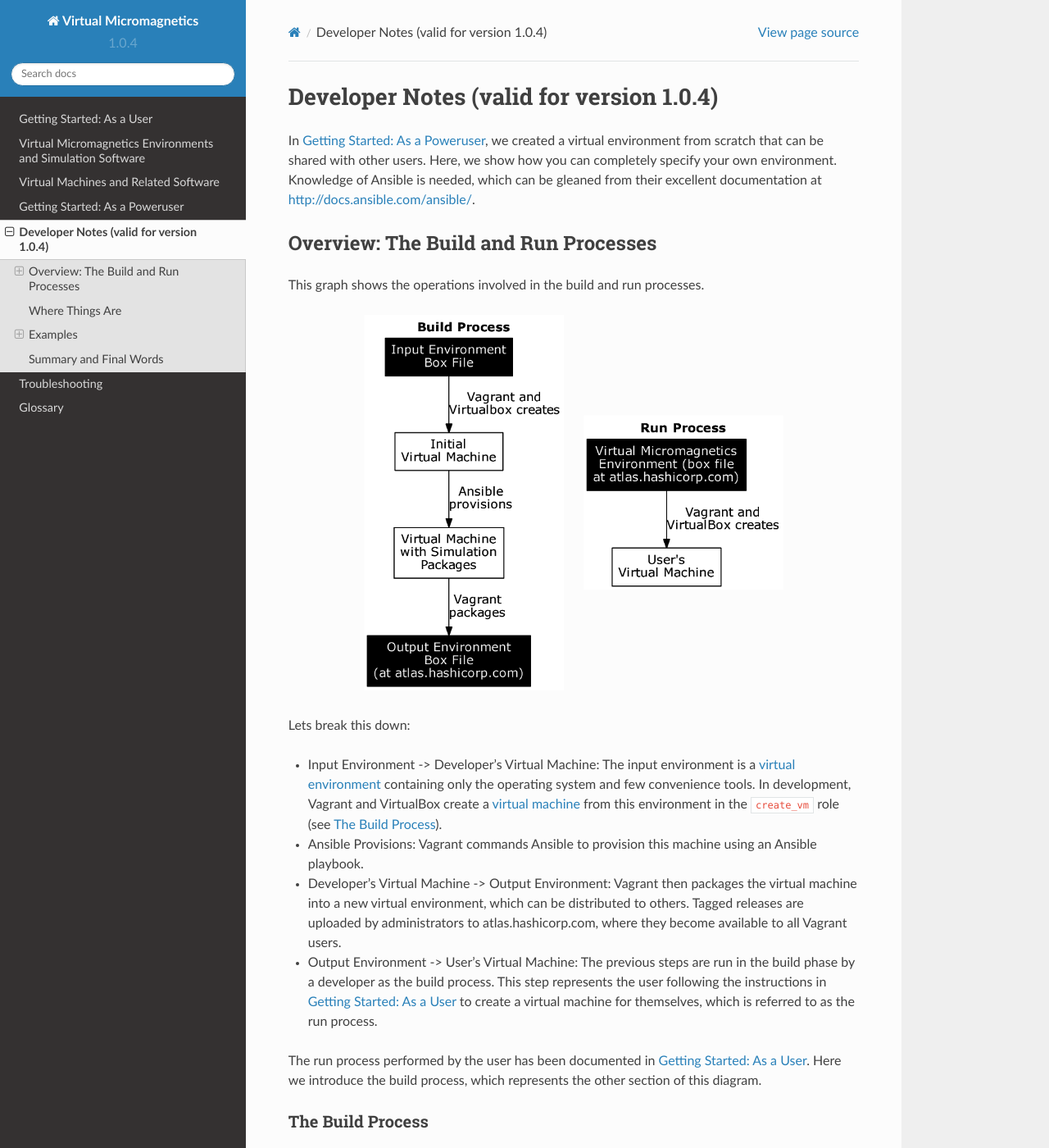
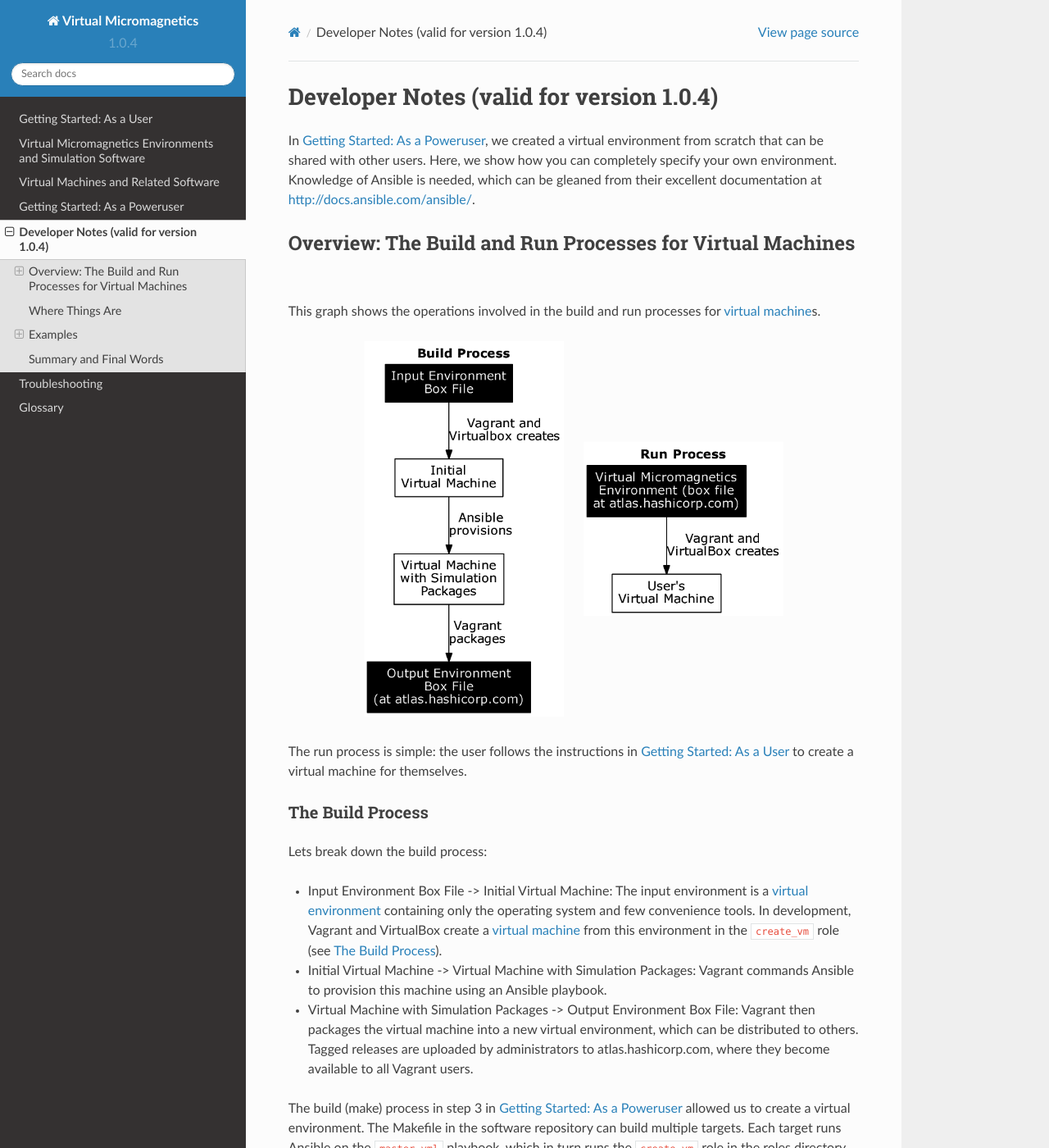
Before and after one commit to computationalmodelling/virtualmicromagnetics, a Sphinx documentation site: the page built from docs/developer-notes.rst, in a window 1280 px wide and 1400 px high. Shown: the whole window at 82% size. Built offline with Sphinx 7.4.7 and the Read the Docs theme 2.0.0, drawn with Linux system fonts in a browser that asks for light colours.

Commit message:
DOC-047: Rewrite this piece of documentation to match the new image.

```diff
--- a/docs/developer-notes.rst
+++ b/docs/developer-notes.rst
@@ -9,42 +9,38 @@ completely specify your own environment. Knowledge of Ansible is needed, which
 can be gleaned from their excellent documentation at
 http://docs.ansible.com/ansible/.
 
-Overview: The Build and Run Processes
--------------------------------------
+Overview: The Build and Run Processes for Virtual Machines
+----------------------------------------------------------
 
-This graph shows the operations involved in the build and run processes.
+This graph shows the operations involved in the build and run processes for
+:term:`virtual machine`\s.
 
 .. image:: images/graph.png
 
-Lets break this down:
-
-- Input Environment -> Developer's Virtual Machine: The input environment is a
-  :term:`virtual environment` containing only the operating system and few
-  convenience tools. In development, Vagrant and VirtualBox create a
-  :term:`virtual machine` from this environment in the ``create_vm`` role (see
-  :ref:`dev-build-process`).
-
-- Ansible Provisions: Vagrant commands Ansible to provision this machine using
-  an Ansible playbook.
-
-- Developer's Virtual Machine -> Output Environment: Vagrant then packages the
-  virtual machine into a new virtual environment, which can be distributed to
-  others. Tagged releases are uploaded by administrators to
-  atlas.hashicorp.com, where they become available to all Vagrant users.
-
-- Output Environment -> User's Virtual Machine: The previous steps are run in
-  the build phase by a developer as the build process. This step represents the
-  user following the instructions in :ref:`getting-started-user` to create a
-  virtual machine for themselves, which is referred to as the run process.
-
-The run process performed by the user has been documented in
-:ref:`getting-started-user`. Here we introduce the build process, which
-represents the other section of this diagram.
+The run process is simple: the user follows the instructions in
+:ref:`getting-started-user` to create a virtual machine for themselves.
 
 .. _dev-build-process:
 
 The Build Process
 ~~~~~~~~~~~~~~~~~
+
+Lets break down the build process:
+
+- Input Environment Box File -> Initial Virtual Machine: The input environment
+  is a :term:`virtual environment` containing only the operating system and few
+  convenience tools. In development, Vagrant and VirtualBox create a
+  :term:`virtual machine` from this environment in the ``create_vm`` role (see
+  :ref:`dev-build-process`).
+
+- Initial Virtual Machine -> Virtual Machine with Simulation Packages: Vagrant
+  commands Ansible to provision this machine using an Ansible playbook.
+
+- Virtual Machine with Simulation Packages -> Output Environment Box File:
+  Vagrant then packages the virtual machine into a new virtual environment,
+  which can be distributed to others. Tagged releases are uploaded by
+  administrators to atlas.hashicorp.com, where they become available to all
+  Vagrant users.
 
 The build (make) process in step 3 in :ref:`getting-started-poweruser` allowed
 us to create a virtual environment. The Makefile in the software repository can
```
